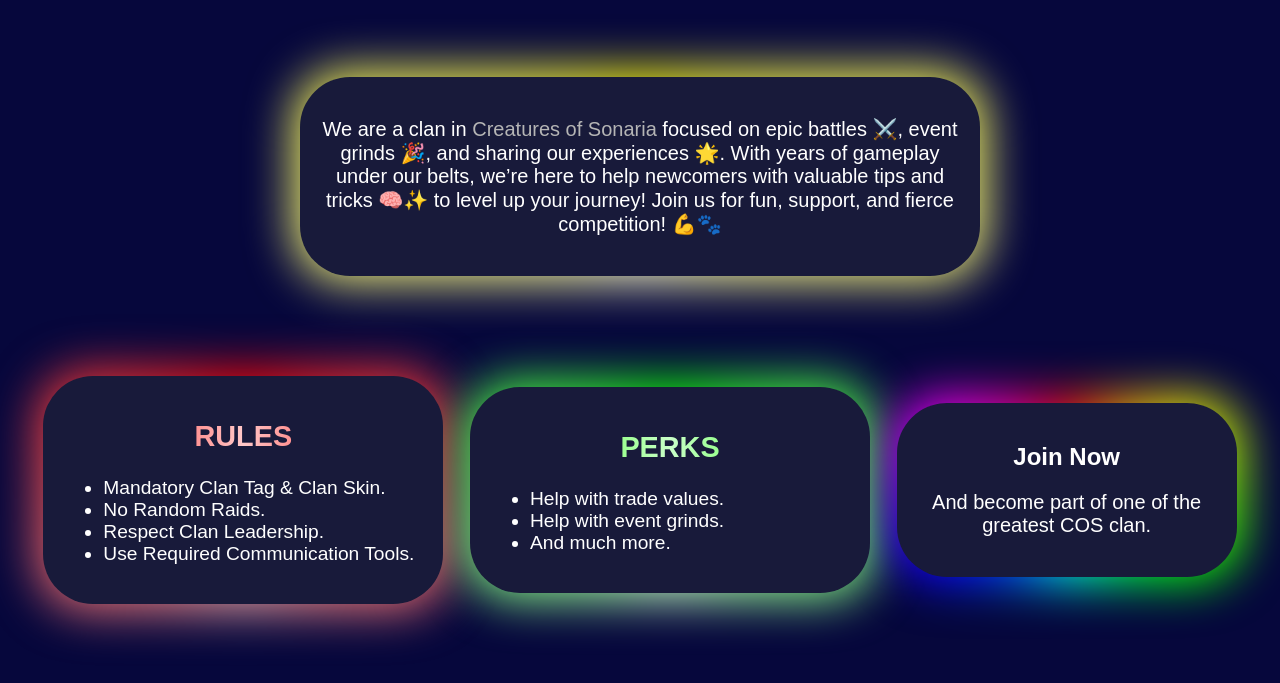
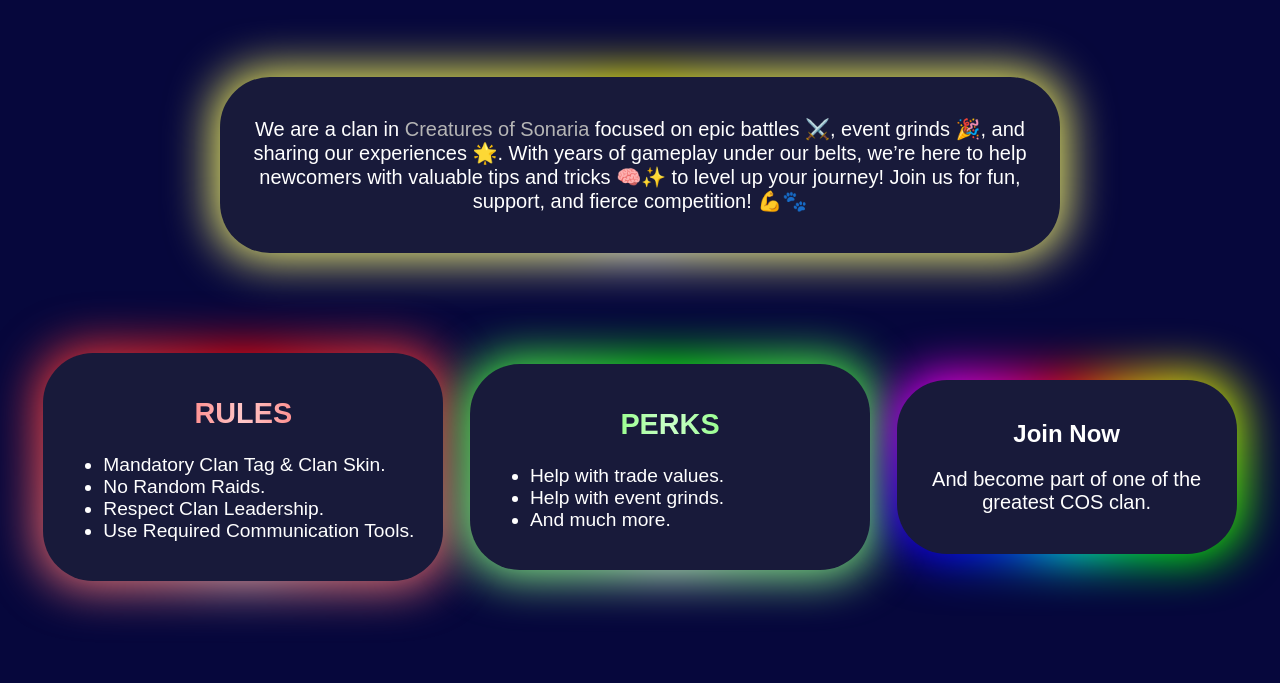
Before and after one commit to legend4d/Hyper-guild, a plain HTML site: page index.html in a window 1280 px wide. Shown: the part 105-788 px from the top of the page. Drawn offline with Linux system fonts and the light colour scheme.

Commit message:
added min function to intro box

```diff
--- a/index.css
+++ b/index.css
@@ -44,7 +44,7 @@
 }
 
 .intro {
-    max-width: 50vw;
+    width: min(80vw, 800px);
     margin: 20px auto;
     padding: 20px;
     background-color: #181a3a;
```
